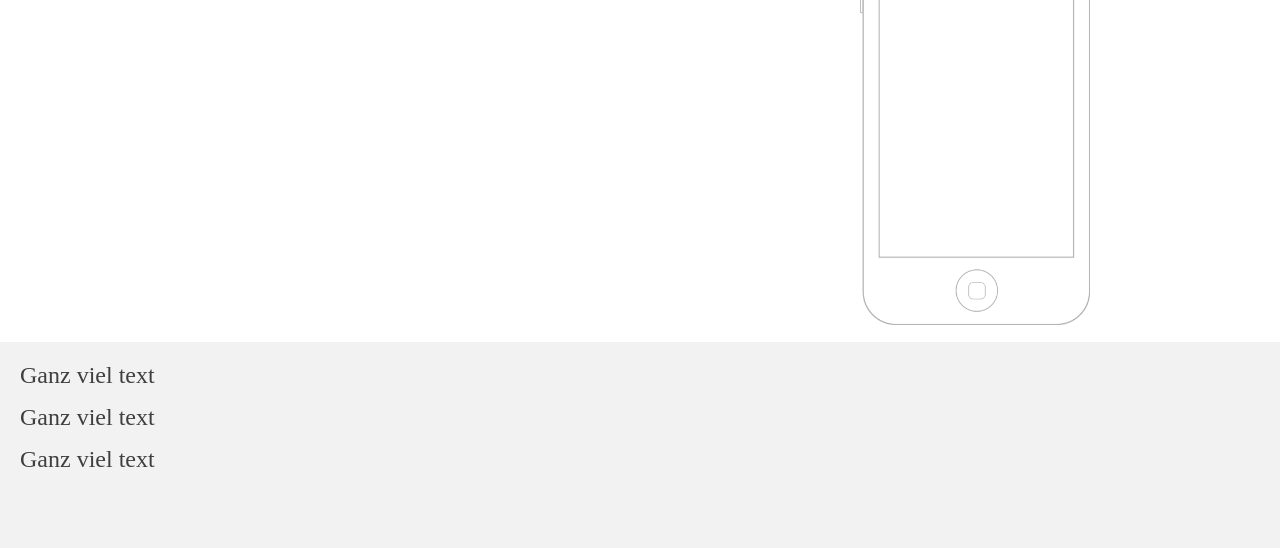
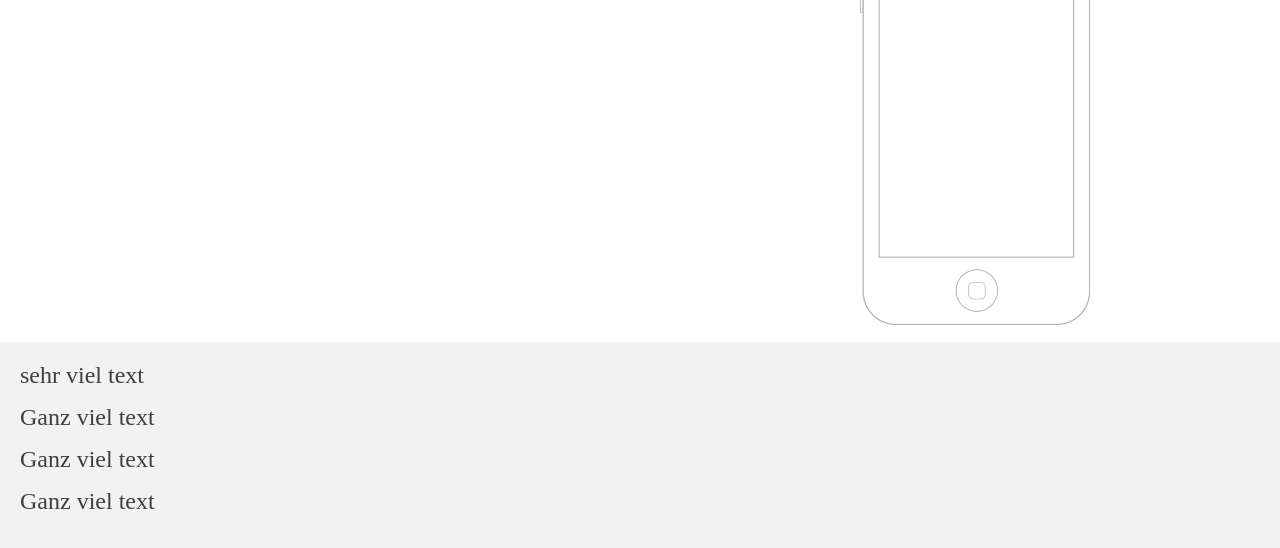
Before and after one commit to essaha/Website-Programmiersprachen, a plain HTML site: page index.html in a window 1280 px wide. Shown: the part 378-926 px from the top of the page. Drawn offline with Linux system fonts and the light colour scheme.

Commit message:
text hinzugefügt

```diff
--- a/index.html
+++ b/index.html
@@ -15,7 +15,7 @@
 
 
 	<section class ="Iconset">
-
+		<p>sehr viel text</p>
 		<p>Ganz viel text</p>
 		<p>Ganz viel text</p>
 		<p>Ganz viel text</p>
```
